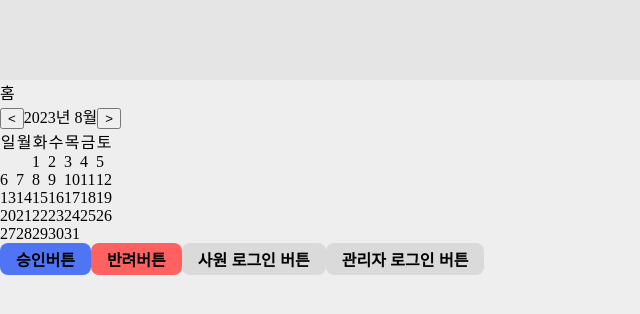
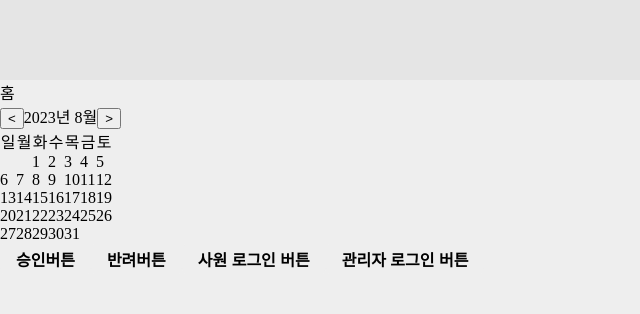
Before and after one commit to FAST-MINI-TEAM1/client, a Next.js app: page / in a window 1280 px wide. Shown: the top 314 px of the page, without its empty margins (0-640 px from the left). Built offline with nearby package versions, Linux system fonts and the light colour scheme.

Commit message:
refactor: :hammer: 커스텀버튼 스타일링 props 이름 변경

```diff
--- a/pages/index.tsx
+++ b/pages/index.tsx
@@ -6,10 +6,10 @@ function Home() {
     <>
       <h1>홈</h1>
       <Calendar />
-      <Button acceptButton="true">승인버튼</Button>
-      <Button denyButton="true">반려버튼</Button>
-      <Button empButton="true">사원 로그인 버튼</Button>
-      <Button empButton="true">관리자 로그인 버튼</Button>
+      <Button accept="true">승인버튼</Button>
+      <Button deny="true">반려버튼</Button>
+      <Button employee="true">사원 로그인 버튼</Button>
+      <Button manager="true">관리자 로그인 버튼</Button>
     </>
   );
 }
```
